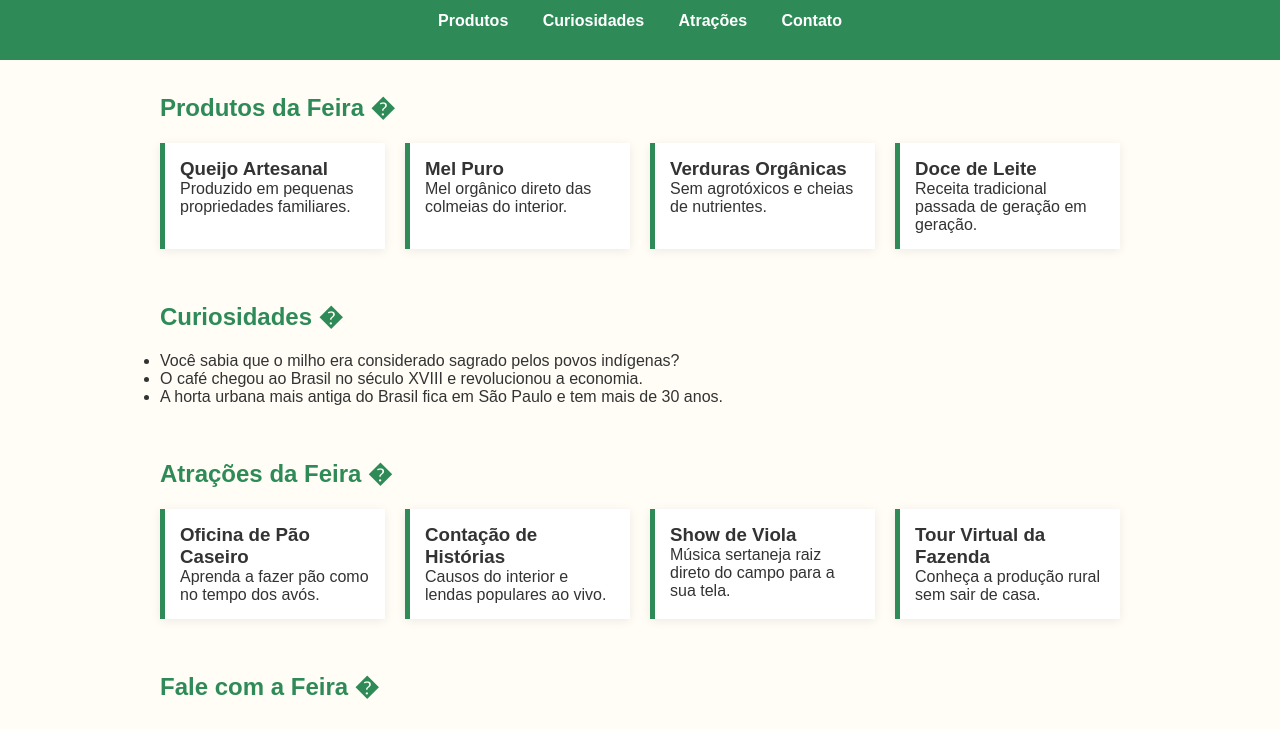
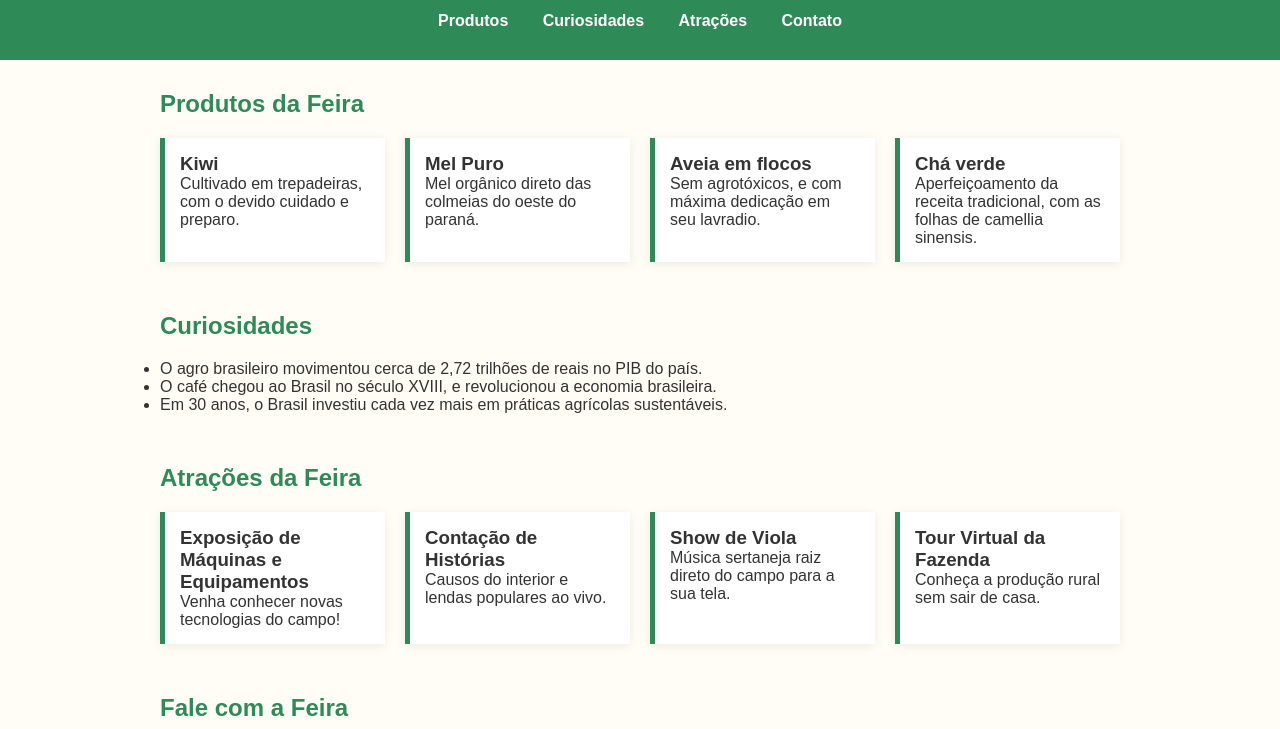
Before and after one commit to ALVESZM30/FEIRACONECTADA, a plain HTML site: page index.html in a window 1280 px wide. Shown: the part 96-825 px from the top of the page. Drawn offline with Linux system fonts and the light colour scheme.

Commit message:
Add files via upload

```diff
--- a/index.html
+++ b/index.html
@@ -9,7 +9,7 @@
 <body>
 <header>
 <h1> Feira Conectada </h1>
-<p>Uma conexão !</p>
+<p>"O agro é a força, paixão e dedicação!"</p>
 <nav>
 <ul>
 <li><a href="#produtos">Produtos</a></li>
@@ -23,43 +23,43 @@
 <main class="container">
 
 <section id="produtos" class="secao">
-<h2>Produtos da Feira �</h2>
+<h2>Produtos da Feira </h2>
 <div class="grid">
 <div class="card">
-<h3>Queijo Artesanal</h3>
-<p>Produzido em pequenas propriedades familiares.</p>
+<h3>Kiwi</h3>
+<p>Cultivado em trepadeiras, com o devido cuidado e preparo.</p>
 </div>
 <div class="card">
 <h3>Mel Puro</h3>
-<p>Mel orgânico direto das colmeias do interior.</p>
+<p>Mel orgânico direto das colmeias do oeste do paraná.</p>
 </div>
 <div class="card">
-<h3>Verduras Orgânicas</h3>
-<p>Sem agrotóxicos e cheias de nutrientes.</p>
+<h3>Aveia em flocos</h3>
+<p>Sem agrotóxicos, e com máxima dedicação em seu lavradio.</p>
 </div>
 <div class="card">
-<h3>Doce de Leite</h3>
-<p>Receita tradicional passada de geração em geração.</p>
+<h3>Chá verde</h3>
+<p>Aperfeiçoamento da receita tradicional, com as folhas de camellia sinensis.</p>
 </div>
 </div>
 </section>
 
 <section id="curiosidades" class="secao">
-<h2>Curiosidades �</h2>
+<h2>Curiosidades </h2>
 
 <ul>
-<li>Você sabia que o milho era considerado sagrado pelos povos indígenas?</li>
-<li>O café chegou ao Brasil no século XVIII e revolucionou a economia.</li>
-<li>A horta urbana mais antiga do Brasil fica em São Paulo e tem mais de 30 anos.</li>
+<li>O agro brasileiro movimentou cerca de 2,72 trilhões de reais no PIB do país.</li>
+<li>O café chegou ao Brasil no século XVIII, e revolucionou a economia brasileira.</li>
+<li>Em 30 anos, o Brasil investiu cada vez mais em práticas agrícolas sustentáveis.</li>
 </ul>
 </section>
 
 <section id="atracoes" class="secao">
-<h2>Atrações da Feira �</h2>
+<h2>Atrações da Feira </h2>
 <div class="grid">
 <div class="card">
-<h3>Oficina de Pão Caseiro</h3>
-<p>Aprenda a fazer pão como no tempo dos avós.</p>
+<h3>Exposição de Máquinas e Equipamentos</h3>
+<p>Venha conhecer novas tecnologias do campo!</p>
 </div>
 <div class="card">
 <h3>Contação de Histórias</h3>
@@ -78,7 +78,7 @@
 </section>
 
 <section id="contato" class="secao">
-<h2>Fale com a Feira �</h2>
+<h2>Fale com a Feira </h2>
 <form>
 <label for="nome">Seu nome:</label>
 <input type="text" id="nome" name="nome" required />
```
